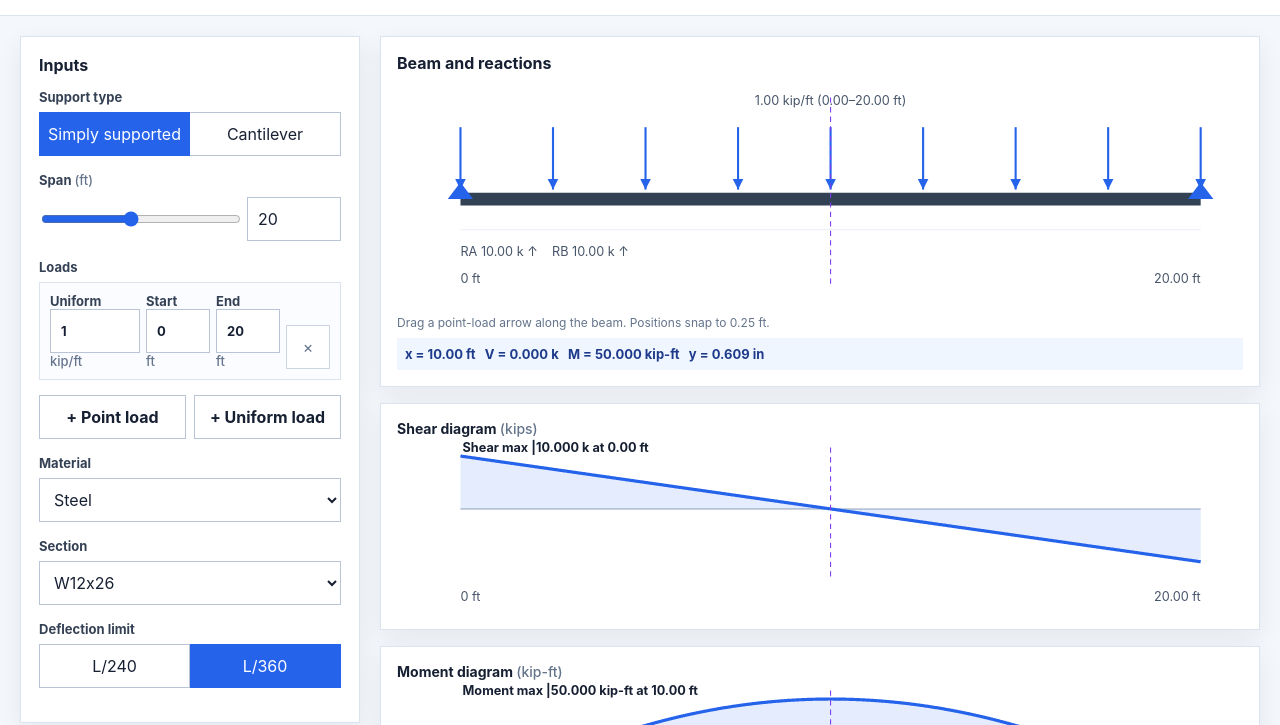
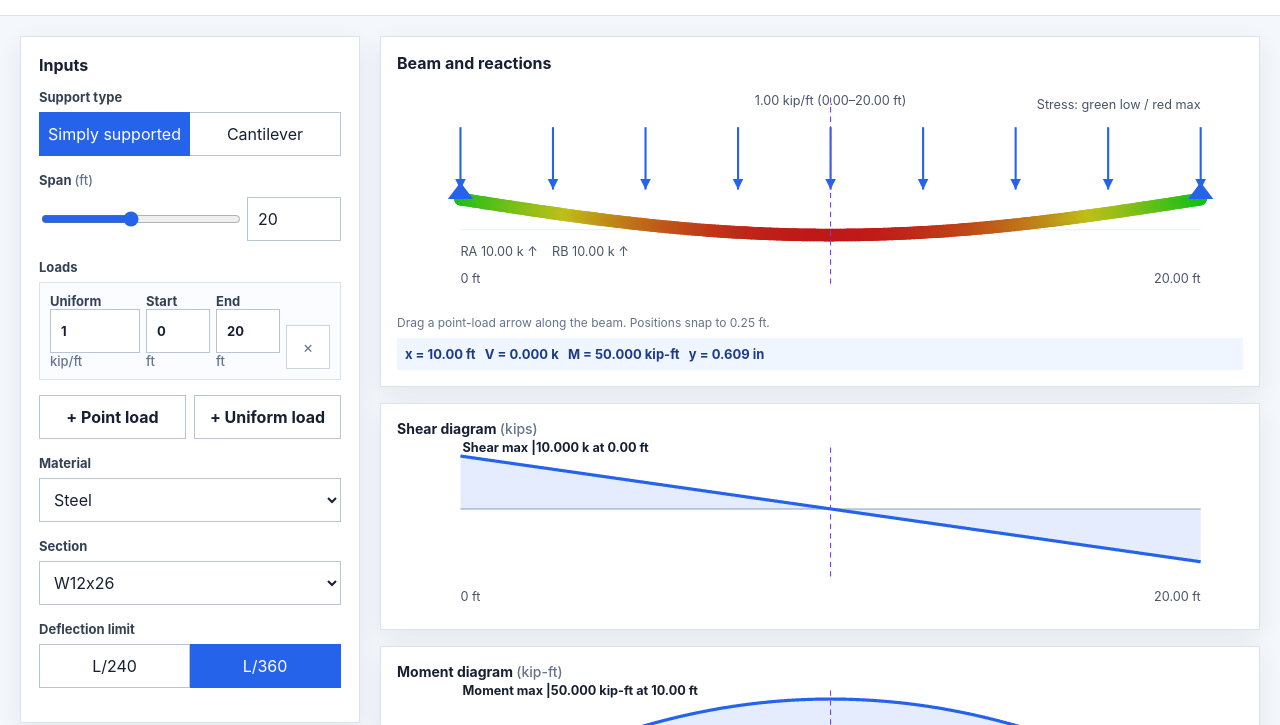
Before and after one commit to Cmkriese/local_python, a plain HTML site: page first_app/index.html in a window 1280 px wide. Shown: the part 75-800 px from the top of the page. Drawn offline with Linux system fonts and the light colour scheme.

Commit message:
Add beam deformation and stress visualization
Co-authored-by: Copilot <223556219+Copilot@users.noreply.github.com>

```diff
--- a/first_app/index.html
+++ b/first_app/index.html
@@ -622,16 +622,20 @@
 
         if (load.type === "point") {
           const magnitudeError = validateNumericRange(load.magnitude, 0, 100, `Point load ${index + 1} magnitude`);
-          const positionError = validateNumericRange(load.position, 0, state.span, `Point load ${index + 1} position`);
           if (magnitudeError) errors.push(magnitudeError);
-          if (positionError) errors.push(positionError);
+          if (state.span !== null) {
+            const positionError = validateNumericRange(load.position, 0, state.span, `Point load ${index + 1} position`);
+            if (positionError) errors.push(positionError);
+          }
         } else {
           const magnitudeError = validateNumericRange(load.magnitude, 0, 10, `Uniform load ${index + 1} magnitude`);
-          const startError = validateNumericRange(load.start, 0, state.span, `Uniform load ${index + 1} start`);
-          const endError = validateNumericRange(load.end, 0, state.span, `Uniform load ${index + 1} end`);
           if (magnitudeError) errors.push(magnitudeError);
-          if (startError) errors.push(startError);
-          if (endError) errors.push(endError);
+          if (state.span !== null) {
+            const startError = validateNumericRange(load.start, 0, state.span, `Uniform load ${index + 1} start`);
+            const endError = validateNumericRange(load.end, 0, state.span, `Uniform load ${index + 1} end`);
+            if (startError) errors.push(startError);
+            if (endError) errors.push(endError);
+          }
           if (load.start !== null && load.end !== null && load.start > load.end) {
             errors.push(`Uniform load ${index + 1} start must be at or before its end.`);
           }
@@ -861,6 +865,7 @@
     function calculate(state, sectionName, materialName) {
       const material = sectionData[materialName];
       const section = material[sectionName];
+      if (!section) return null;
       const span = state.span;
       const reaction = reactions(state);
       const step = Math.min(0.02, span / 200);
@@ -962,8 +967,38 @@
       const left = 60;
       const right = 760;
       const beamY = 106;
-      let markup = `<line class="grid-line" x1="${left}" y1="135" x2="${right}" y2="135"/>
-        <line x1="${left}" y1="${beamY}" x2="${right}" y2="${beamY}" stroke="#334155" stroke-width="12"/>`;
+      let markup = `<line class="grid-line" x1="${left}" y1="135" x2="${right}" y2="135"/>`;
+
+      const localMomentMax = Math.max(1e-9, ...analysis.samples.map((item) => Math.abs(item.m)));
+      const absoluteDeflectionMax = Math.max(1e-9, ...analysis.samples.map((item) => Math.abs(item.y)));
+      const availableExaggeration = 34;
+      const deflectionPixelsPerInch = availableExaggeration / absoluteDeflectionMax;
+
+      const deformedSamples = analysis.samples.filter((item, index, items) =>
+        index === 0 ||
+        index === items.length - 1 ||
+        item.x === 0 ||
+        item.x === span ||
+        index % 5 === 0
+      );
+
+      const beamPoints = deformedSamples.map((item) => {
+        const x = xScale(item.x, span);
+        const y = beamY + item.y * deflectionPixelsPerInch;
+        return { x, y, stress: Math.abs(item.m) / localMomentMax };
+      });
+
+      for (let index = 0; index < beamPoints.length - 1; index++) {
+        const a = beamPoints[index];
+        const b = beamPoints[index + 1];
+        const hue = 120 * (1 - (a.stress + b.stress) / 2);
+        const color = `hsl(${hue}, 78%, 42%)`;
+        markup += `<line x1="${a.x}" y1="${a.y}" x2="${b.x}" y2="${b.y}" stroke="${color}" stroke-width="12" stroke-linecap="round"/>`;
+      }
+
+      markup += `
+        <rect x="610" y="8" width="150" height="18" fill="#ffffff" fill-opacity="0.92"/>
+        <text class="label" x="760" y="21" text-anchor="end">Stress: green low / red max</text>`;
       if (state.support === "cantilever") {
         markup += `<rect x="${left - 8}" y="82" width="8" height="48" fill="#2563eb"/>`;
       } else {
@@ -1038,7 +1073,7 @@
       button.disabled = !recommendation;
       button.onclick = () => {
         sectionSelect.value = recommendation.name;
-        refresh();
+        renderAll();
       };
     }
 
@@ -1053,6 +1088,7 @@
 
     function renderAll() {
       if (!applyInputValidation()) return;
+      if (!sectionData[materialKey()][appState.section]) return;
       currentAnalysis = calculate(appState, appState.section, materialKey());
       renderBeam(currentAnalysis);
       diagramSvg(shearSvg, currentAnalysis, "v", "k", "Shear");
```
Also changed, not shown: 3 other files.
